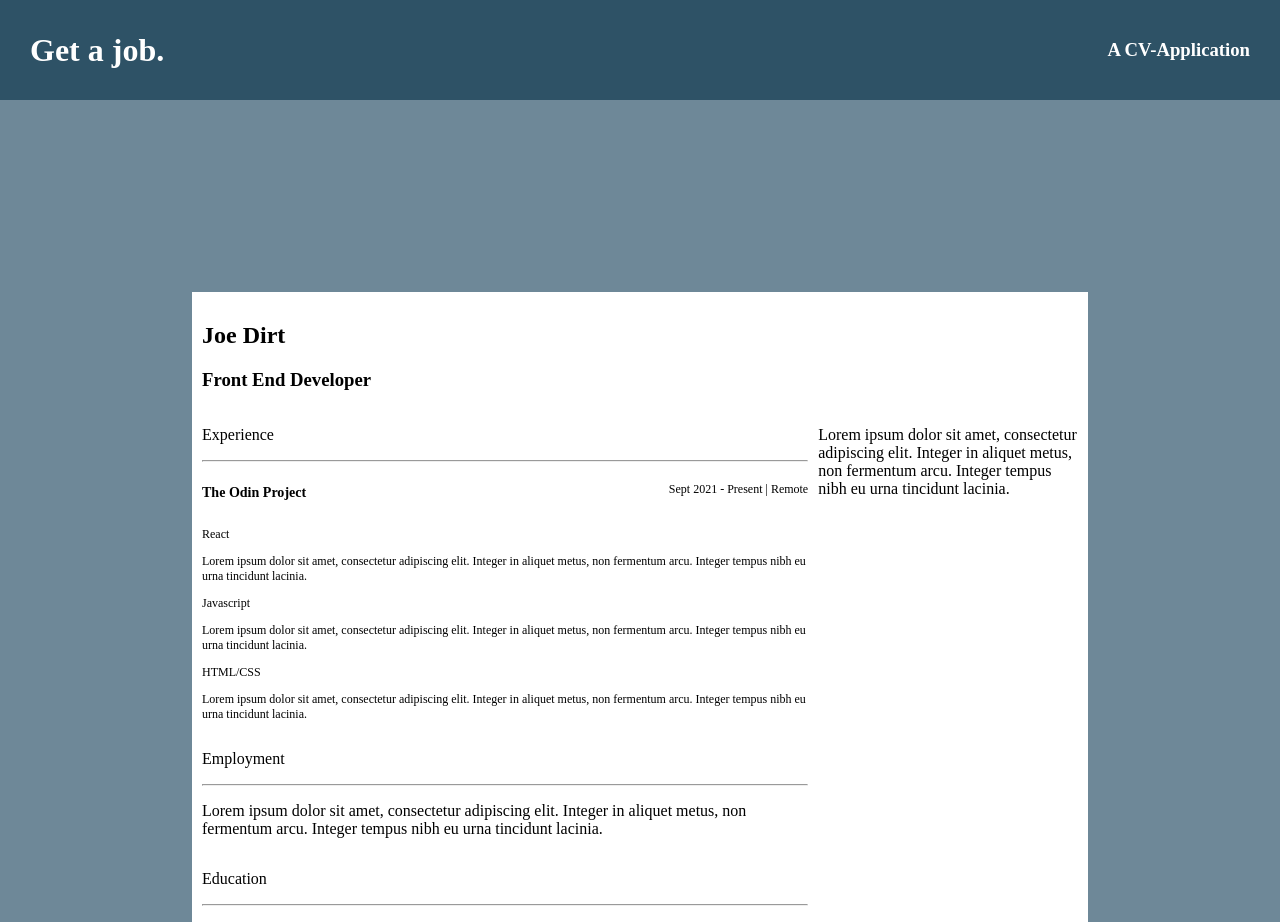
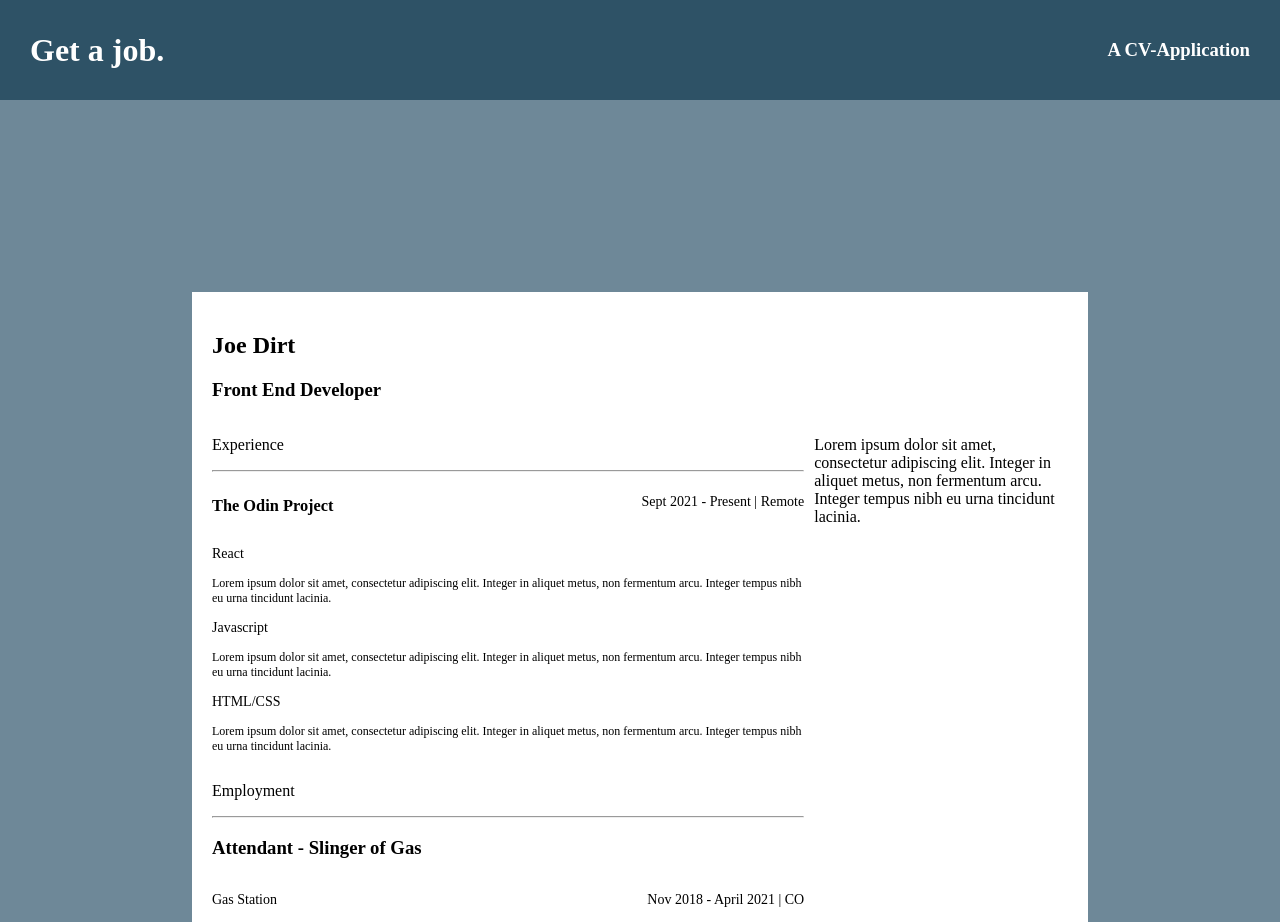
Before and after one commit to napolitanj/resume-builder, a React (Create React App) app: page / in a window 1280 px wide. Shown: the top 922 px of the page. Built offline with nearby package versions, Linux system fonts and the light colour scheme.

Commit message:
add functioning employment preview

```diff
--- a/src/components/Main.js
+++ b/src/components/Main.js
@@ -43,10 +43,10 @@ class Main extends Component {
         {
           employer: "Gas Station",
           location: "CO",
-          position: "Attendant",
+          position: "Attendant - Slinger of Gas",
           start: "Nov 2018",
           end: "April 2021",
-          responsibilities: [
+          duties: [
             "Fill up gas for the people",
             "Sell candy bars and sodas / give people diabetes",
             "Devour tornados all day"
@@ -59,7 +59,7 @@ class Main extends Component {
           position: "Salesman",
           start: "Nov 2015",
           end: "April 2020",
-          responsibilities: [
+          duties: [
             "Learn about which shoes are the best",
             "Put them on people's feet",
             "Lorem ipsum dolor sit amet, consectetur adipiscing elit. Integer in aliquet metus, non fermentum arcu. Integer tempus nibh eu urna tincidunt lacinia."
--- a/src/components/PreviewMode.js
+++ b/src/components/PreviewMode.js
@@ -1,6 +1,7 @@
 import React, { Component } from 'react'
 import Header from './previewComponents/Header'
 import PreviewExperience from './previewComponents/PreviewExperience'
+import PreviewEmployment from './previewComponents/PreviewEmployment'
 
 class PreviewMode extends Component {
   render() {
@@ -24,7 +25,9 @@ class PreviewMode extends Component {
                     <div className="previewBodyElement">
                         <p>Employment</p>
                         <hr></hr>
-                        <p>Lorem ipsum dolor sit amet, consectetur adipiscing elit. Integer in aliquet metus, non fermentum arcu. Integer tempus nibh eu urna tincidunt lacinia.</p>
+                        <PreviewEmployment
+                        jobs={employmentInfo}
+                        />
                     </div>
                     <div className="previewBodyElement">
                         <p>Education</p>
--- a/src/components/previewComponents/ExperienceTopic.js
+++ b/src/components/previewComponents/ExperienceTopic.js
@@ -5,7 +5,7 @@ class ExperienceTopic extends Component {
       const {title, description} = this.props;
     return (
       <div className="experienceTopic">
-          <p>{title}</p>
+          <p className="experienceSubTitle">{title}</p>
           <p>{description}</p>
       </div>
     )
--- /dev/null
+++ b/src/components/previewComponents/Job.js
@@ -0,0 +1,21 @@
+import React, { Component } from 'react'
+
+class Job extends Component {
+  render() {
+    const {employer, location, position, start, end, duties} = this.props
+    return (
+      <div>
+            <h3>{position}</h3>
+            <div className="jobSubHeader">
+                <p>{employer}</p>
+                <p>{start} - {end} | {location}</p>
+            </div>
+            {duties.map((duty) => (
+                <p className="duty">{duty}</p>
+            ))}
+      </div>
+    )
+  }
+}
+
+export default Job;
--- /dev/null
+++ b/src/components/previewComponents/PreviewEmployment.js
@@ -0,0 +1,25 @@
+import React, { Component } from 'react'
+import Job from './Job'
+
+class PreviewEmployment extends Component {
+  render() {
+      const {jobs} = this.props
+    return (
+      <div>
+          {jobs.map((job) => (
+              <Job
+              key={job.id}
+              employer={job.employer}
+              location={job.location}
+              position={job.position}
+              start={job.start}
+              end={job.end}
+              duties={job.duties}
+              />
+          ))}
+      </div>
+    )
+  }
+}
+
+export default PreviewEmployment;
--- a/src/index.css
+++ b/src/index.css
@@ -24,7 +24,7 @@ body {
 .mainBody {
   padding: 15%;
   background-color: #6e8898ff;
-  height: 70vh;
+  height: 70%;
 }
 
 .formWindow {
@@ -40,7 +40,7 @@ body {
   display: flex;
   flex-direction: column;
   background-color: white;
-  padding: 10px;
+  padding: 20px;
 }
 
 .previewHeader {
@@ -69,9 +69,23 @@ body {
 .experienceTitle {
   display: flex;
   justify-content: space-between;
-  font-size: 12px;
+  font-size: 14px;
+}
+
+.experienceSubTitle {
+  font-size: 14px;
 }
 
 .experienceTopic {
   font-size: 12px;
 }
+
+.jobSubHeader {
+  display: flex;
+  justify-content: space-between;
+  font-size: 14px;
+}
+
+.duty {
+  font-size: 12px;
+}
```
